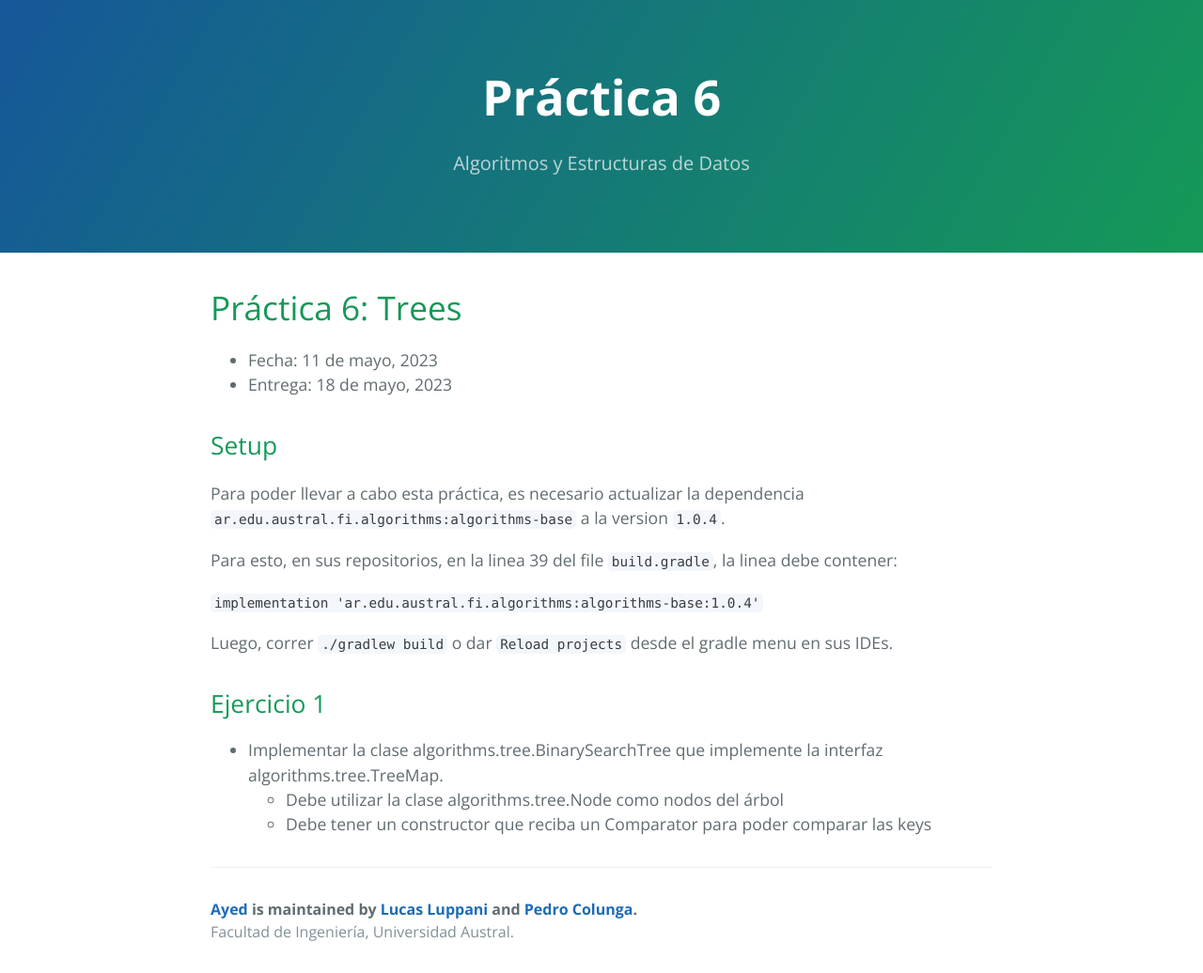
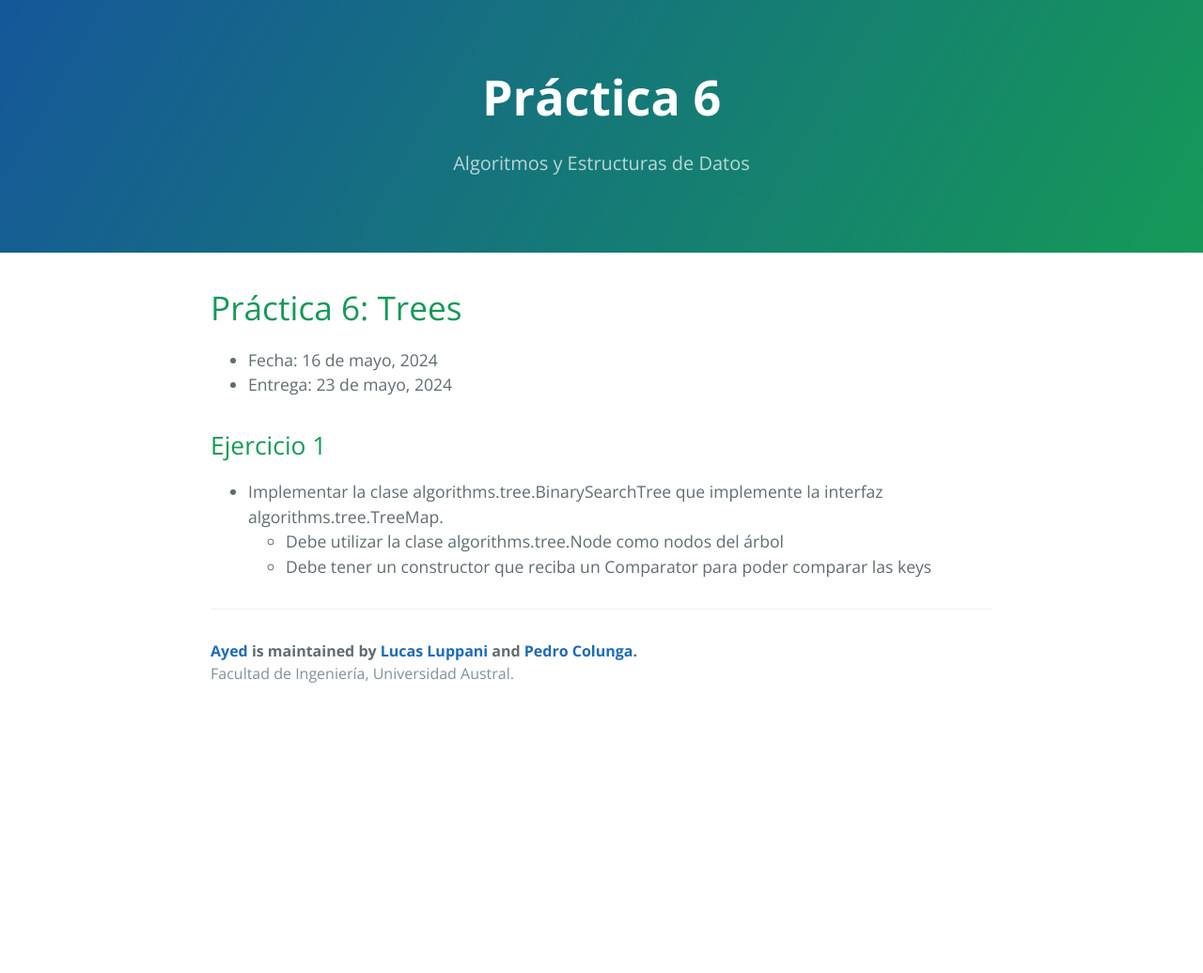
Before and after one commit to FacultadDeIngenieria/ayed, a Jekyll site: the page built from practice/tp6.md, in a window 1280 px wide. Shown: the whole page at 94% size. Built offline with Jekyll 4.4.1, drawn with Linux system fonts in a browser that asks for light colours; after the commit the page ends 900 px from its top, so only the background shows below that.

Commit message:
Enable TP6

````diff
--- a/practice/tp6.md
+++ b/practice/tp6.md
@@ -6,18 +6,8 @@ permalink: /practice/6
 
 # Práctica 6: Trees
 
-* Fecha: 11 de mayo, 2023
-* Entrega: 18 de mayo, 2023
-
-## Setup
-Para poder llevar a cabo esta práctica, es necesario actualizar la dependencia `ar.edu.austral.fi.algorithms:algorithms-base` a la version `1.0.4`.
-
-Para esto, en sus repositorios, en la linea 39 del file `build.gradle`, la linea debe contener:
-
-```    implementation 'ar.edu.austral.fi.algorithms:algorithms-base:1.0.4'```
-
-Luego, correr `./gradlew build` o dar `Reload projects` desde el gradle menu en sus IDEs.
-
+* Fecha: 16 de mayo, 2024
+* Entrega: 23 de mayo, 2024
 
 ## Ejercicio 1
 
````
Also changed, not shown: README.md.
